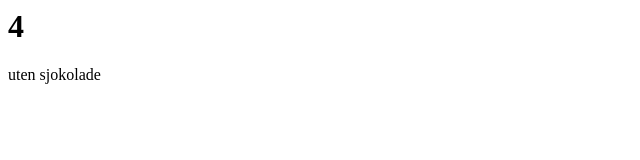
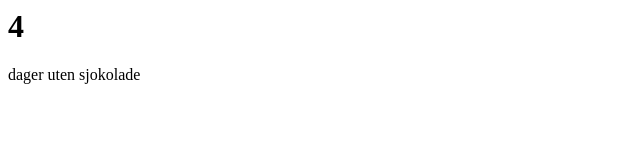
Before and after one commit to lstor/sugar, a plain HTML site: page hilde/index.html in a window 1280 px wide. Shown: the full height of the page, 0-640 px from the left. Drawn offline with Linux system fonts and the light colour scheme.

Commit message:
Update index.html

```diff
--- a/hilde/index.html
+++ b/hilde/index.html
@@ -1,12 +1,15 @@
 <html>
 <head>
 <title>Hilde slutter med sjokolade</title>
+<style>
+    font-size: xx-large;
+</style>
 </head>
 
 <body>
 
 <h1 id="days">0</h1>
-<p>uten sjokolade</p>
+<p>dager uten sjokolade</p>
 
 <script type="text/javascript">
     var startDate = new Date(2014, 7, 5);
```
